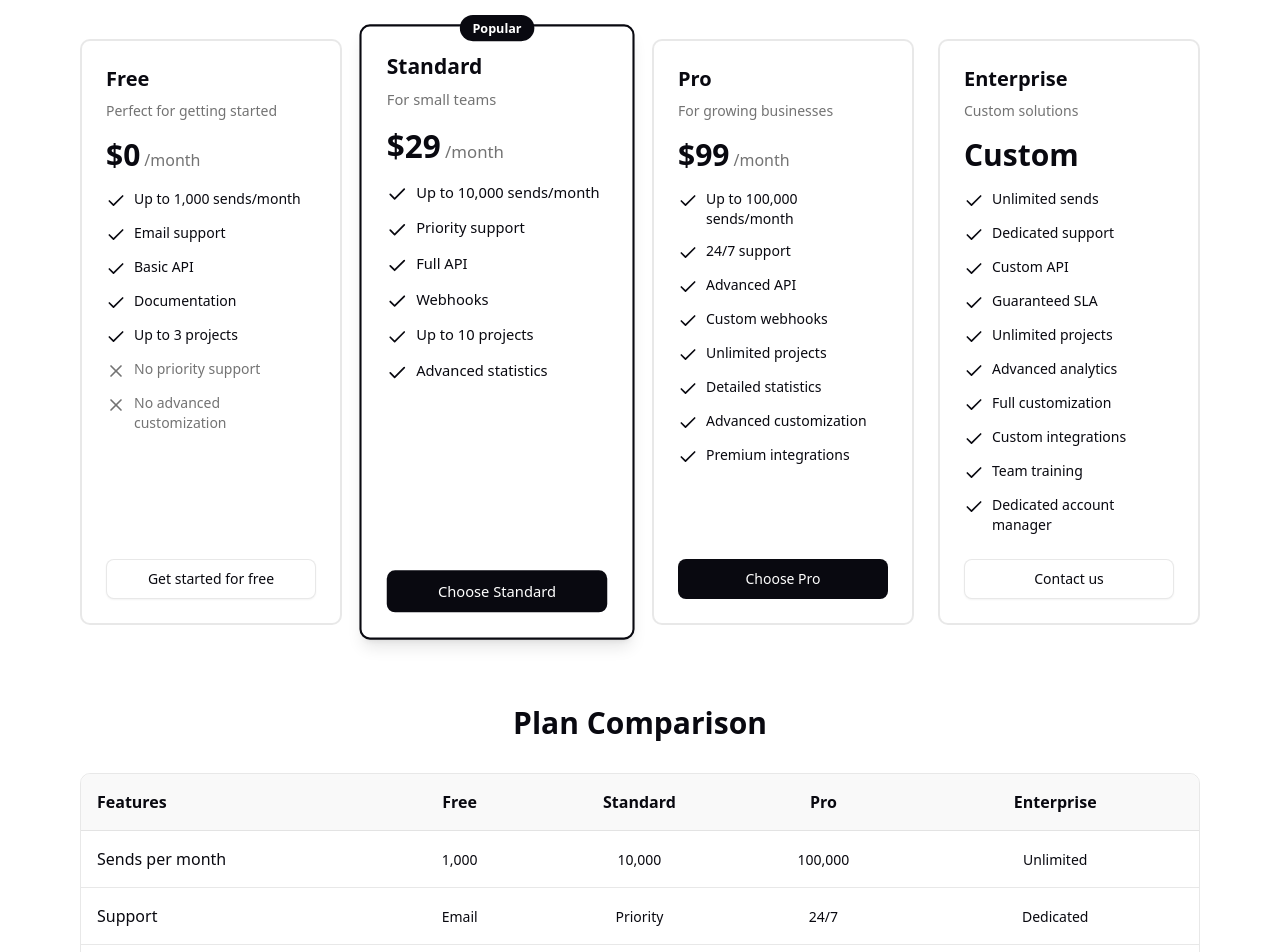
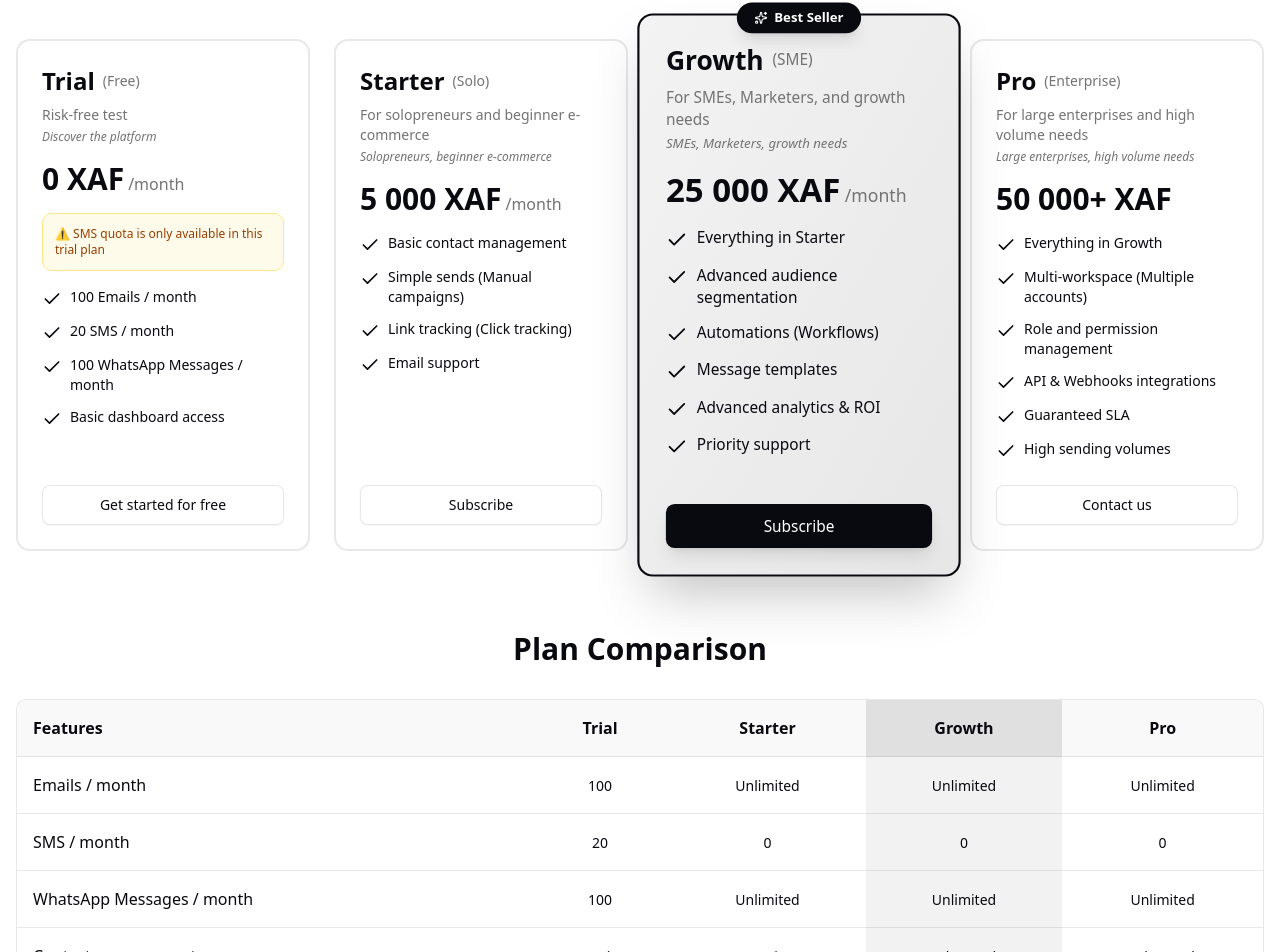
Before and after one commit to ReachDem/reachdem.cc, a Next.js app: page /pricing in a window 1280 px wide. Shown: the part 298-1250 px from the top of the page. Built offline with nearby package versions, Linux system fonts and the light colour scheme.

Commit message:
update of the price page

```diff
--- a/app/pricing/page.tsx
+++ b/app/pricing/page.tsx
@@ -1,173 +1,208 @@
 import { Button } from "@/components/ui/button";
-import { Check, X } from "lucide-react";
+import { Check, X, Sparkles } from "lucide-react";
 
 export default function PricingPage() {
     const plans = [
         {
-            name: "Free",
+            name: "Trial",
+            subtitle: "Free",
             price: "0",
             period: "month",
-            description: "Perfect for getting started",
+            description: "Risk-free test",
+            target: "Discover the platform",
             features: [
-                "Up to 1,000 sends/month",
-                "Email support",
-                "Basic API",
-                "Documentation",
-                "Up to 3 projects",
+                "100 Emails / month",
+                "20 SMS / month",
+                "100 WhatsApp Messages / month",
+                "Basic dashboard access",
             ],
-            limitations: [
-                "No priority support",
-                "No advanced customization",
-            ],
+            note: "⚠️ SMS quota is only available in this trial plan",
             buttonText: "Get started for free",
             buttonVariant: "outline" as const,
             popular: false,
+            highlight: false,
         },
         {
-            name: "Standard",
-            price: "29",
+            name: "Starter",
+            subtitle: "Solo",
+            price: "5 000",
             period: "month",
-            description: "For small teams",
+            description: "For solopreneurs and beginner e-commerce",
+            target: "Solopreneurs, beginner e-commerce",
             features: [
-                "Up to 10,000 sends/month",
+                "Basic contact management",
+                "Simple sends (Manual campaigns)",
+                "Link tracking (Click tracking)",
+                "Email support",
+            ],
+            note: null,
+            buttonText: "Subscribe",
+            buttonVariant: "outline" as const,
+            popular: false,
+            highlight: false,
+        },
+        {
+            name: "Growth",
+            subtitle: "SME",
+            price: "25 000",
+            period: "month",
+            description: "For SMEs, Marketers, and growth needs",
+            target: "SMEs, Marketers, growth needs",
+            features: [
+                "Everything in Starter",
+                "Advanced audience segmentation",
+                "Automations (Workflows)",
+                "Message templates",
+                "Advanced analytics & ROI",
                 "Priority support",
-                "Full API",
-                "Webhooks",
-                "Up to 10 projects",
-                "Advanced statistics",
             ],
-            limitations: [],
-            buttonText: "Choose Standard",
+            note: null,
+            buttonText: "Subscribe",
             buttonVariant: "default" as const,
             popular: true,
+            highlight: true,
         },
         {
             name: "Pro",
-            price: "99",
+            subtitle: "Enterprise",
+            price: "50 000+",
             period: "month",
-            description: "For growing businesses",
+            description: "For large enterprises and high volume needs",
+            target: "Large enterprises, high volume needs",
             features: [
-                "Up to 100,000 sends/month",
-                "24/7 support",
-                "Advanced API",
-                "Custom webhooks",
-                "Unlimited projects",
-                "Detailed statistics",
-                "Advanced customization",
-                "Premium integrations",
+                "Everything in Growth",
+                "Multi-workspace (Multiple accounts)",
+                "Role and permission management",
+                "API & Webhooks integrations",
+                "Guaranteed SLA",
+                "High sending volumes",
             ],
-            limitations: [],
-            buttonText: "Choose Pro",
-            buttonVariant: "default" as const,
-            popular: false,
-        },
-        {
-            name: "Enterprise",
-            price: "Custom",
-            period: "",
-            description: "Custom solutions",
-            features: [
-                "Unlimited sends",
-                "Dedicated support",
-                "Custom API",
-                "Guaranteed SLA",
-                "Unlimited projects",
-                "Advanced analytics",
-                "Full customization",
-                "Custom integrations",
-                "Team training",
-                "Dedicated account manager",
-            ],
-            limitations: [],
+            note: null,
             buttonText: "Contact us",
             buttonVariant: "outline" as const,
             popular: false,
+            highlight: false,
         },
     ];
 
     const comparisonFeatures = [
         {
-            feature: "Sends per month",
-            gratuit: "1,000",
-            standard: "10,000",
-            pro: "100,000",
-            entreprise: "Unlimited",
+            feature: "Emails / month",
+            essai: "100",
+            starter: "Unlimited",
+            growth: "Unlimited",
+            pro: "Unlimited",
+        },
+        {
+            feature: "SMS / month",
+            essai: "20",
+            starter: "0",
+            growth: "0",
+            pro: "0",
+        },
+        {
+            feature: "WhatsApp Messages / month",
+            essai: "100",
+            starter: "Unlimited",
+            growth: "Unlimited",
+            pro: "Unlimited",
+        },
+        {
+            feature: "Contact management",
+            essai: "Basic",
+            starter: "Basic",
+            growth: "Advanced",
+            pro: "Advanced",
+        },
+        {
+            feature: "Manual campaigns",
+            essai: false,
+            starter: true,
+            growth: true,
+            pro: true,
+        },
+        {
+            feature: "Link tracking",
+            essai: false,
+            starter: true,
+            growth: true,
+            pro: true,
+        },
+        {
+            feature: "Advanced segmentation",
+            essai: false,
+            starter: false,
+            growth: true,
+            pro: true,
+        },
+        {
+            feature: "Automations (Workflows)",
+            essai: false,
+            starter: false,
+            growth: true,
+            pro: true,
+        },
+        {
+            feature: "Message templates",
+            essai: false,
+            starter: false,
+            growth: true,
+            pro: true,
+        },
+        {
+            feature: "Analytics & ROI",
+            essai: "Basic",
+            starter: "Basic",
+            growth: "Advanced",
+            pro: "Advanced",
+        },
+        {
+            feature: "Multi-workspace",
+            essai: false,
+            starter: false,
+            growth: false,
+            pro: true,
+        },
+        {
+            feature: "Roles & permissions",
+            essai: false,
+            starter: false,
+            growth: false,
+            pro: true,
+        },
+        {
+            feature: "API & Webhooks",
+            essai: false,
+            starter: false,
+            growth: false,
+            pro: true,
+        },
+        {
+            feature: "Guaranteed SLA",
+            essai: false,
+            starter: false,
+            growth: false,
+            pro: true,
         },
         {
             feature: "Support",
-            gratuit: "Email",
-            standard: "Priority",
-            pro: "24/7",
-            entreprise: "Dedicated",
-        },
-        {
-            feature: "API",
-            gratuit: "Basic",
-            standard: "Full",
-            pro: "Advanced",
-            entreprise: "Custom",
-        },
-        {
-            feature: "Webhooks",
-            gratuit: false,
-            standard: true,
-            pro: "Custom",
-            entreprise: "Custom",
-        },
-        {
-            feature: "Projects",
-            gratuit: "3",
-            standard: "10",
-            pro: "Unlimited",
-            entreprise: "Unlimited",
-        },
-        {
-            feature: "Statistics",
-            gratuit: "Basic",
-            standard: "Advanced",
-            pro: "Detailed",
-            entreprise: "Advanced analytics",
-        },
-        {
-            feature: "Customization",
-            gratuit: false,
-            standard: false,
-            pro: "Advanced",
-            entreprise: "Full",
-        },
-        {
-            feature: "Integrations",
-            gratuit: "Standard",
-            standard: "Standard",
-            pro: "Premium",
-            entreprise: "Custom",
-        },
-        {
-            feature: "SLA",
-            gratuit: false,
-            standard: false,
-            pro: false,
-            entreprise: "Guaranteed",
-        },
-        {
-            feature: "Training",
-            gratuit: false,
-            standard: false,
-            pro: false,
-            entreprise: true,
+            essai: "Email",
+            starter: "Email",
+            growth: "Priority",
+            pro: "Dedicated",
         },
     ];
 
     return (
         <div className="min-h-screen bg-background">
             {/* Introduction Section */}
-            <section className="container mx-auto px-4 py-16 md:py-24 max-w-6xl">
+            <section className="container mx-auto px-4 py-16 md:py-24 max-w-7xl">
                 <div className="text-center mb-16">
                     <h1 className="text-4xl md:text-5xl lg:text-6xl font-bold mb-6">
                         Pricing
                     </h1>
                     <p className="text-lg md:text-xl text-muted-foreground max-w-2xl mx-auto">
-                        Start your journey according to your requirements and preferences
+                        Choose the plan that fits your multichannel communication needs
                     </p>
                 </div>
 
@@ -176,34 +211,45 @@ export default function PricingPage() {
                     {plans.map((plan, index) => (
                         <div
                             key={plan.name}
-                            className={`relative rounded-lg border-2 p-6 flex flex-col ${
-                                plan.popular
-                                    ? "border-primary bg-card shadow-lg scale-105 md:scale-105"
-                                    : "border-border bg-card"
+                            className={`relative rounded-xl border-2 p-6 flex flex-col transition-all duration-300 ${
+                                plan.highlight
+                                    ? "border-primary bg-gradient-to-br from-primary/5 to-primary/10 shadow-2xl scale-105 md:scale-105 lg:scale-110 z-10"
+                                    : "border-border bg-card hover:shadow-lg"
                             }`}
                         >
                             {plan.popular && (
                                 <div className="absolute -top-3 left-1/2 -translate-x-1/2">
-                                    <span className="bg-primary text-primary-foreground px-3 py-1 rounded-full text-xs font-semibold">
-                                        Popular
+                                    <span className="bg-primary text-primary-foreground px-4 py-1.5 rounded-full text-xs font-semibold flex items-center gap-1.5 shadow-lg">
+                                        <Sparkles className="h-3 w-3" />
+                                        Best Seller
                                     </span>
                                 </div>
                             )}
 
                             <div className="mb-4">
-                                <h3 className="text-xl font-bold mb-2">{plan.name}</h3>
-                                <p className="text-sm text-muted-foreground mb-4">
+                                <div className="flex items-center gap-2 mb-2">
+                                    <h3 className="text-2xl font-bold">{plan.name}</h3>
+                                    {plan.subtitle && (
+                                        <span className="text-sm text-muted-foreground font-medium">
+                                            ({plan.subtitle})
+                                        </span>
+                                    )}
+                                </div>
+                                <p className="text-sm text-muted-foreground mb-1">
                                     {plan.description}
                                 </p>
+                                <p className="text-xs text-muted-foreground italic mb-4">
+                                    {plan.target}
+                                </p>
                                 <div className="flex items-baseline gap-1">
-                                    {plan.price === "Custom" ? (
+                                    {plan.price.includes("+") ? (
                                         <span className="text-3xl font-bold">
-                                            {plan.price}
+                                            {plan.price} XAF
                                         </span>
                                     ) : (
                                         <>
                                             <span className="text-3xl font-bold">
-                                                ${plan.price}
+                                                {plan.price} XAF
                                             </span>
                                             <span className="text-muted-foreground">
                                                 /{plan.period}
@@ -213,30 +259,35 @@ export default function PricingPage() {
                                 </div>
                             </div>
 
+                            {plan.note && (
+                                <div className="mb-4 p-3 bg-amber-50 dark:bg-amber-950/20 border border-amber-200 dark:border-amber-900 rounded-lg">
+                                    <p className="text-xs text-amber-800 dark:text-amber-200">
+                                        {plan.note}
+                                    </p>
+                                </div>
+                            )}
+
                             <ul className="flex-1 space-y-3 mb-6">
                                 {plan.features.map((feature, featureIndex) => (
                                     <li
                                         key={featureIndex}
                                         className="flex items-start gap-2"
                                     >
-                                        <Check className="h-5 w-5 text-primary shrink-0 mt-0.5" />
+                                        <Check className={`h-5 w-5 shrink-0 mt-0.5 ${
+                                            plan.highlight ? "text-primary" : "text-primary"
+                                        }`} />
                                         <span className="text-sm">{feature}</span>
-                                    </li>
-                                ))}
-                                {plan.limitations.map((limitation, limitIndex) => (
-                                    <li
-                                        key={`limit-${limitIndex}`}
-                                        className="flex items-start gap-2 text-muted-foreground"
-                                    >
-                                        <X className="h-5 w-5 shrink-0 mt-0.5" />
-                                        <span className="text-sm">{limitation}</span>
                                     </li>
                                 ))}
                             </ul>
 
                             <Button
                                 variant={plan.buttonVariant}
-                                className="w-full"
+                                className={`w-full ${
+                                    plan.highlight
+                                        ? "bg-primary hover:bg-primary/90 text-primary-foreground shadow-lg"
+                                        : ""
+                                }`}
                                 size="lg"
                             >
                                 {plan.buttonText}
@@ -250,7 +301,7 @@ export default function PricingPage() {
                     <h2 className="text-2xl md:text-3xl font-bold text-center mb-8">
                         Plan Comparison
                     </h2>
-                    <div className="rounded-lg border border-border overflow-hidden">
+                    <div className="rounded-lg border border-border overflow-hidden bg-card">
                         <div className="overflow-x-auto">
                             <table className="w-full">
                                 <thead>
@@ -259,16 +310,16 @@ export default function PricingPage() {
                                             Features
                                         </th>
                                         <th className="text-center p-4 font-semibold">
-                                            Free
+                                            Trial
                                         </th>
                                         <th className="text-center p-4 font-semibold">
-                                            Standard
+                                            Starter
+                                        </th>
+                                        <th className="text-center p-4 font-semibold bg-primary/10">
+                                            Growth
                                         </th>
                                         <th className="text-center p-4 font-semibold">
                                             Pro
-                                        </th>
-                                        <th className="text-center p-4 font-semibold">
-                                            Enterprise
                                         </th>
                                     </tr>
                                 </thead>
@@ -282,28 +333,41 @@ export default function PricingPage() {
                                                 {row.feature}
                                             </td>
                                             <td className="p-4 text-center">
-                                                {typeof row.gratuit === "boolean" ? (
-                                                    row.gratuit ? (
+                                                {typeof row.essai === "boolean" ? (
+                                                    row.essai ? (
                                                         <Check className="h-5 w-5 text-primary mx-auto" />
                                                     ) : (
                                                         <X className="h-5 w-5 text-muted-foreground mx-auto" />
                                                     )
                                                 ) : (
                                                     <span className="text-sm">
-                                                        {row.gratuit}
+                                                        {row.essai}
                                                     </span>
                                                 )}
                                             </td>
                                             <td className="p-4 text-center">
-                                                {typeof row.standard === "boolean" ? (
-                                                    row.standard ? (
+                                                {typeof row.starter === "boolean" ? (
+                                                    row.starter ? (
                                                         <Check className="h-5 w-5 text-primary mx-auto" />
                                                     ) : (
                                                         <X className="h-5 w-5 text-muted-foreground mx-auto" />
                                                     )
                                                 ) : (
                                                     <span className="text-sm">
-                                                        {row.standard}
+                                                        {row.starter}
+                                                    </span>
+                                                )}
+                                            </td>
+                                            <td className="p-4 text-center bg-primary/5">
+                                                {typeof row.growth === "boolean" ? (
+                                                    row.growth ? (
+                                                        <Check className="h-5 w-5 text-primary mx-auto" />
+                                                    ) : (
+                                                        <X className="h-5 w-5 text-muted-foreground mx-auto" />
+                                                    )
+                                                ) : (
+                                                    <span className="text-sm font-medium">
+                                                        {row.growth}
                                                     </span>
                                                 )}
                                             </td>
@@ -320,19 +384,6 @@ export default function PricingPage() {
                                                     </span>
                                                 )}
                                             </td>
-                                            <td className="p-4 text-center">
-                                                {typeof row.entreprise === "boolean" ? (
-                                                    row.entreprise ? (
-                                                        <Check className="h-5 w-5 text-primary mx-auto" />
-                                                    ) : (
-                                                        <X className="h-5 w-5 text-muted-foreground mx-auto" />
-                                                    )
-                                                ) : (
-                                                    <span className="text-sm">
-                                                        {row.entreprise}
-                                                    </span>
-                                                )}
-                                            </td>
                                         </tr>
                                     ))}
                                 </tbody>
```
